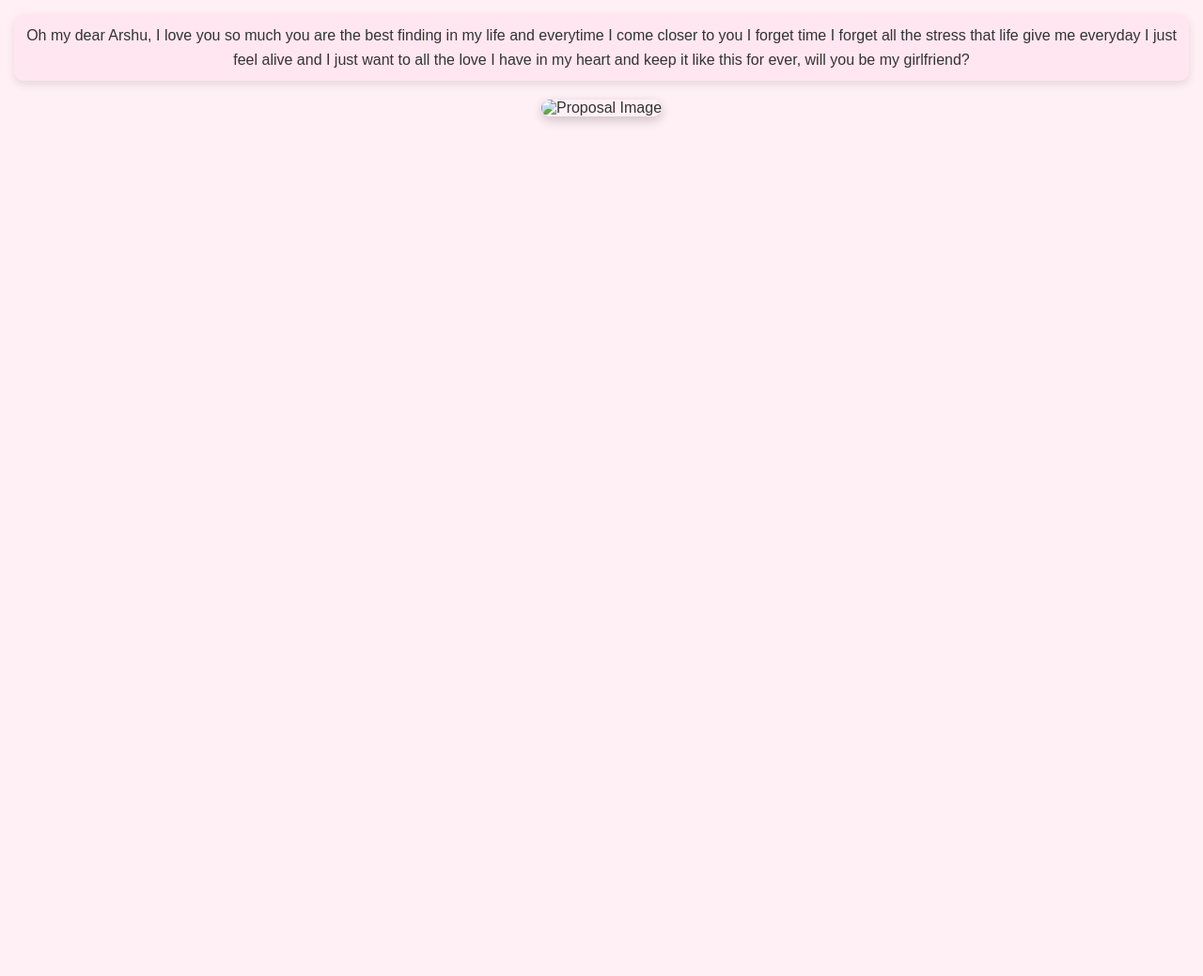
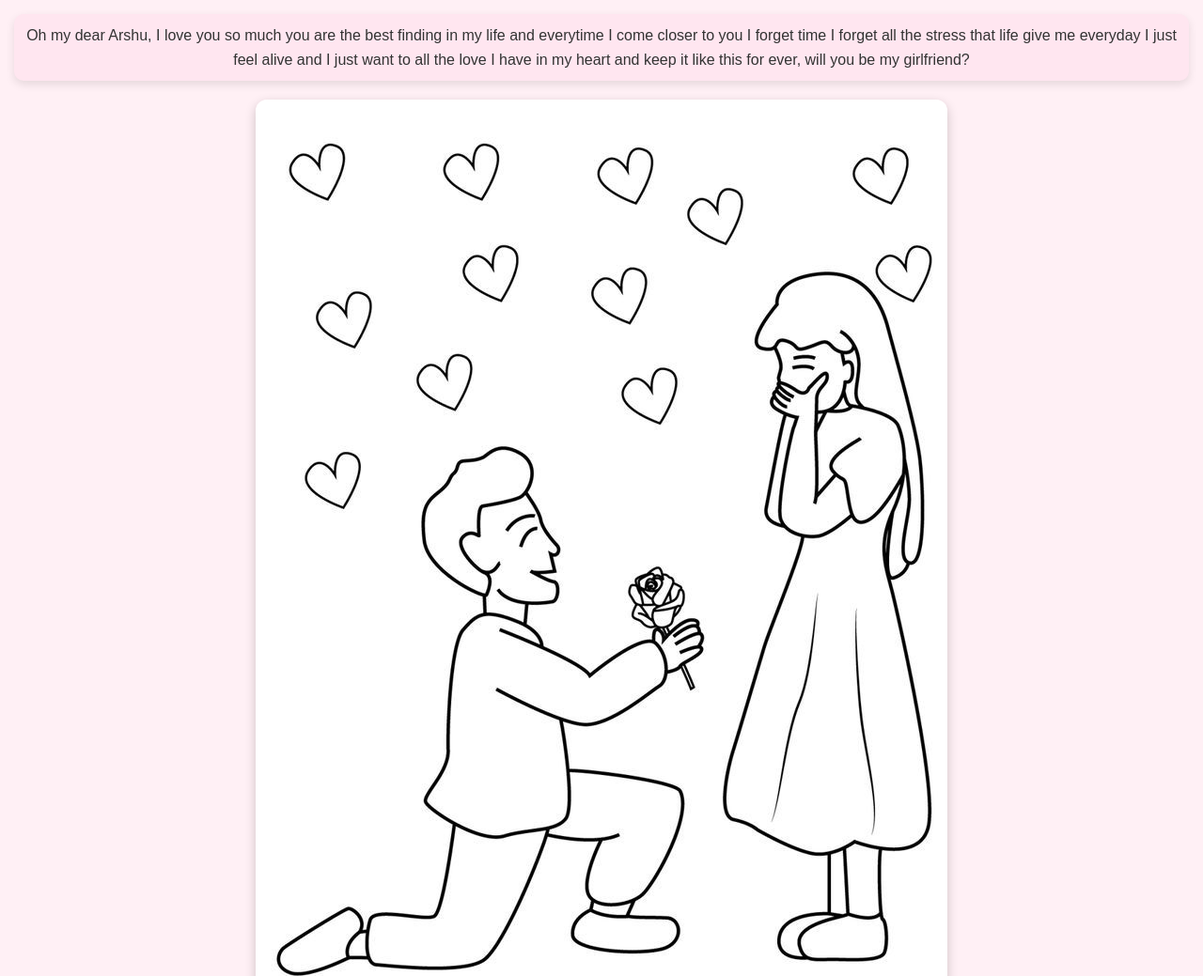
Before and after one commit to mehrab15/mehrab-arsha, a plain HTML site: page index.html in a window 1280 px wide. Shown: the top 1039 px of the page at 94% size. Before the commit the page ends 800 px from the top, so only its background shows below. Drawn offline with Linux system fonts and the light colour scheme.

Commit message:
Update index.html
Fix image path

```diff
--- a/index.html
+++ b/index.html
@@ -34,6 +34,6 @@
   <div class="message">
     Oh my dear Arshu, I love you so much you are the best finding in my life and everytime I come closer to you I forget time I forget all the stress that life give me everyday I just feel alive and I just want to all the love I have in my heart and keep it like this for ever, will you be my girlfriend?
   </div>
-  <img src="34380189-6593-4c12-befc-3eec4564b270.png" alt="Proposal Image">
+  <img src="propse.jpg" alt="Proposal Image">
 </body>
 </html>
```
